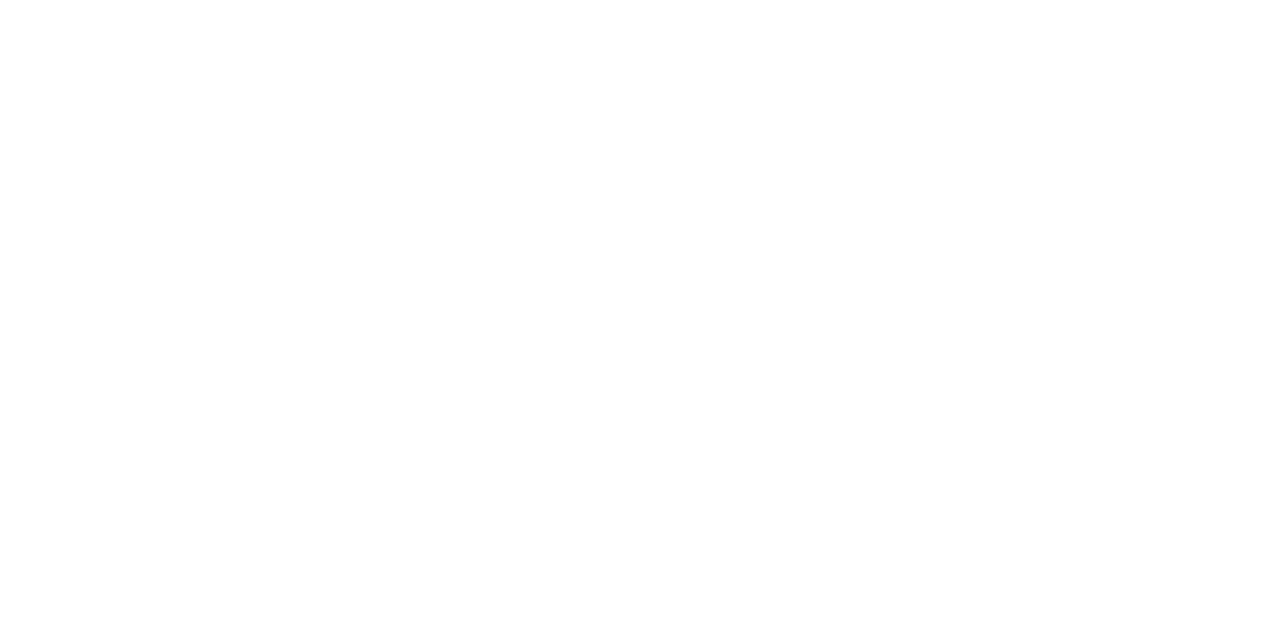
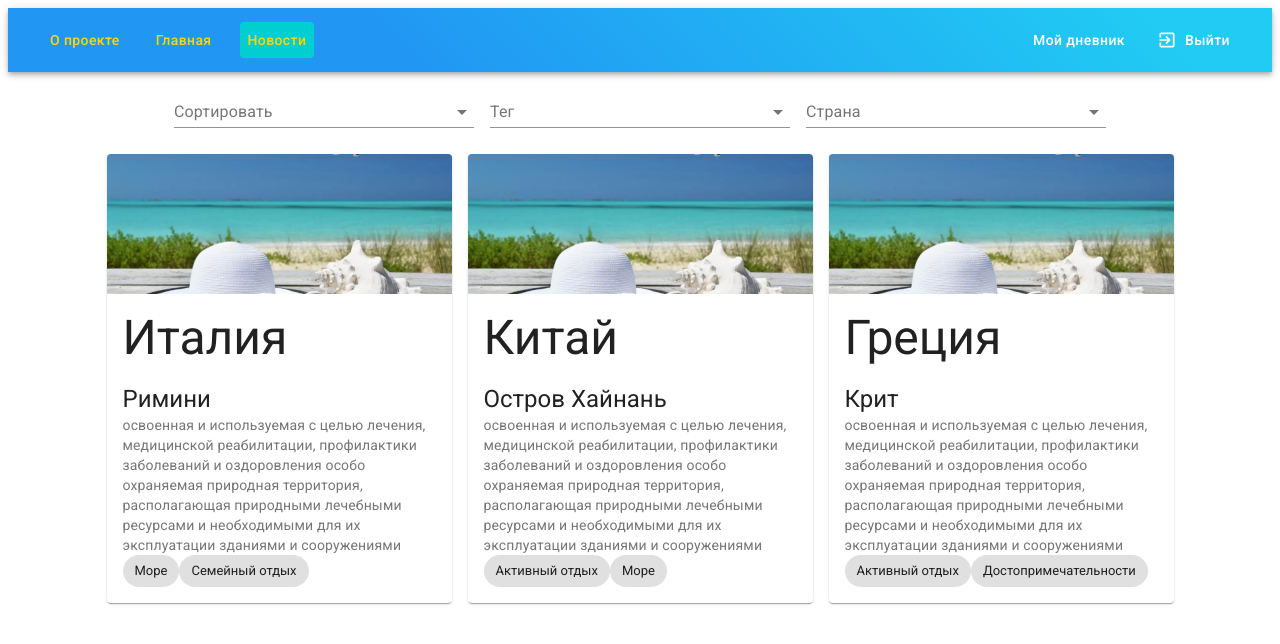
Before and after one commit to Nin0k/travelers_diary, a React (Create React App) app in the folder travelers-diary/: page /news in a window 1280 px wide. Shown: the top 644 px of the page. Built offline with nearby package versions, Linux system fonts and the light colour scheme.

Commit message:
add news page

```diff
--- a/travelers-diary/src/App.tsx
+++ b/travelers-diary/src/App.tsx
@@ -5,6 +5,7 @@
     Redirect,
 } from "react-router-dom";
 import MainPage from "./pages/MainPage";
+import NewsPage from "./pages/NewsPage";
 
 function App() {
     return (
@@ -12,7 +13,7 @@
             <Switch>
                 <Redirect exact from="/" to="/main" />
                 <Route path="/main" component={MainPage} />
-                <Route path="/news" />
+                <Route path="/news" component={NewsPage}/>
                 <Route path="/lk" />
                 <Route path="/about" />
             </Switch>
--- a/travelers-diary/src/components/InfoBlock/ContentBlock.tsx
+++ b/travelers-diary/src/components/InfoBlock/ContentBlock.tsx
@@ -39,8 +39,8 @@
             <Grid item xs={12}>
                 <Grid container justify="center" spacing={spacing}>
                     {resorts.map((value: TypeResort, item: number) => (
-                        <Grid key={item} item>
-                            <InfoBlock {...value} />
+                        <Grid item>
+                            <InfoBlock {...value} key={item}/>
                         </Grid>
                     ))}
                 </Grid>
--- /dev/null
+++ b/travelers-diary/src/components/SortForm/SelectForSort.tsx
@@ -0,0 +1,84 @@
+import React from "react";
+import { useTheme, Theme } from "@material-ui/core/styles";
+import Input from "@material-ui/core/Input";
+import InputLabel from "@material-ui/core/InputLabel";
+import MenuItem from "@material-ui/core/MenuItem";
+import FormControl from "@material-ui/core/FormControl";
+import ListItemText from "@material-ui/core/ListItemText";
+import Select from "@material-ui/core/Select";
+import Checkbox from "@material-ui/core/Checkbox";
+import Chip from "@material-ui/core/Chip";
+import { useSortFormStyles, MenuProps } from "./sortFormStyle";
+import { TypeSelect } from "./types";
+
+export const SelectForSort: React.FC<TypeSelect> = ({
+    id,
+    nameSelect,
+    nameFilter,
+    multiple,
+}) => {
+    const classes = useSortFormStyles();
+    const [personName, setPersonName] = React.useState<string[]>([]);
+
+    const handleChange = (event: React.ChangeEvent<{ value: unknown }>) => {
+        setPersonName(event.target.value as string[]);
+    };
+    /*
+    const handleChangeMultiple = (
+        event: React.ChangeEvent<{ value: unknown }>
+    ) => {
+        const { options } = event.target as HTMLSelectElement;
+        const value: string[] = [];
+        for (let i = 0, l = options.length; i < l; i += 1) {
+            if (options[i].selected) {
+                value.push(options[i].value);
+
+            }
+        }
+        setPersonName(value);
+    };
+*/
+    return (
+        <FormControl className={classes.formControl}>
+            <InputLabel id={`${id}-label`}>{nameSelect}</InputLabel>
+            <Select
+                labelId={`${id}-label`}
+                id={id}
+                multiple={multiple}
+                value={personName}
+                onChange={handleChange}
+                input={<Input id={`${id}--multiple`} />}
+                renderValue={(selected) => (
+                    <div className={classes.chips}>
+                        {console.log(selected)}
+                        {multiple ? (
+                            (selected as string[]).map((value) => (
+                                <Chip
+                                    key={value}
+                                    label={value}
+                                    className={classes.chip}
+                                />
+                            ))
+                        ) : (
+                            <Chip
+                                key={selected as string}
+                                label={selected as string}
+                                className={classes.chip}
+                            />
+                        )}
+                    </div>
+                )}
+                MenuProps={MenuProps}
+            >
+                {nameFilter.map((name) => (
+                    <MenuItem key={name} value={name}>
+                        {multiple && (
+                            <Checkbox checked={personName.indexOf(name) > -1} />
+                        )}
+                        <ListItemText primary={name} />
+                    </MenuItem>
+                ))}
+            </Select>
+        </FormControl>
+    );
+};
--- /dev/null
+++ b/travelers-diary/src/components/SortForm/SortForm.tsx
@@ -0,0 +1,48 @@
+import React from "react";
+import { Container } from "@material-ui/core";
+import { SelectForSort } from "./SelectForSort";
+import { TypeSelect } from "./types";
+import { useSortFormStyles } from "./sortFormStyle";
+
+const filterForSort: string[] = ["по рекомендациям", "новые", "страрые"];
+const filterForTags: string[] = [
+    "Достопремичательности",
+    "Море",
+    "Горы",
+    "Семейный отдых",
+    "Активный отдых",
+];
+const filterForCountry: string[] = ["Италия", "Китай", "Греция"];
+
+const names = [
+    {
+        id: 's001',
+        nameSelect: "Сортировать",
+        nameFilter: filterForSort,
+        multiple: false,
+    },
+    {
+        id: 't002',
+        nameSelect: "Тег",
+        nameFilter: filterForTags,
+        multiple: true,
+    },
+    {
+        id: 'c003',
+        nameSelect: "Страна",
+        nameFilter: filterForCountry,
+        multiple: true,
+    },
+];
+
+export const SortForm: React.FC = () => {
+    const classes = useSortFormStyles();
+
+    return (
+        <Container className={classes.formConteiner}>
+            {names.map((value: TypeSelect, item: number) => (
+                <SelectForSort {...value} key={item}/>
+            ))}
+        </Container>
+    );
+}
--- /dev/null
+++ b/travelers-diary/src/components/SortForm/index.ts
@@ -0,0 +1,3 @@
+import { SortForm } from './SortForm';
+
+export default SortForm;
--- /dev/null
+++ b/travelers-diary/src/components/SortForm/sortFormStyle.ts
@@ -0,0 +1,49 @@
+import {
+    createStyles,
+    makeStyles,
+    Theme,
+} from "@material-ui/core/styles";
+
+const ITEM_HEIGHT = 48;
+const ITEM_PADDING_TOP = 8;
+export const MenuProps = {
+    PaperProps: {
+        style: {
+            maxHeight: ITEM_HEIGHT * 4.5 + ITEM_PADDING_TOP,
+            width: 250,
+        },
+    },
+};
+
+export const useSortFormStyles = makeStyles((theme: Theme) =>
+    createStyles({
+        formControl: {
+            margin: theme.spacing(1),
+           width: 300,
+        },
+        chips: {
+            display: "flex",
+            flexWrap: "wrap",
+        },
+        chip: {
+            margin: 2,
+        },
+        noLabel: {
+            marginTop: theme.spacing(3),
+        },
+        root: {
+            flexGrow: 1,
+            marginTop: 10,
+        },
+        paper: {
+            height: 140,
+            width: 100,
+        },
+        control: {
+            padding: theme.spacing(2),
+        },
+        formConteiner: {
+            textAlign: "center",
+        }
+    })
+);
--- /dev/null
+++ b/travelers-diary/src/components/SortForm/types.ts
@@ -0,0 +1,6 @@
+export type TypeSelect = {
+    id: string,
+    nameSelect: string;
+    nameFilter: string[];
+    multiple: boolean;
+};
--- /dev/null
+++ b/travelers-diary/src/pages/NewsPage/NewsPage.tsx
@@ -0,0 +1,14 @@
+import React from "react";
+import ContentBlock from "../../components/InfoBlock";
+import NavBar from "../../components/NavBar";
+import SortForm from "../../components/SortForm";
+
+function NewsPage() {
+  return <>
+   <NavBar/>
+   <SortForm/>
+  <ContentBlock />
+  </>
+}
+
+export default NewsPage;
--- /dev/null
+++ b/travelers-diary/src/pages/NewsPage/index.ts
@@ -0,0 +1,3 @@
+import NewsPage from './NewsPage';
+
+export default NewsPage;
```
